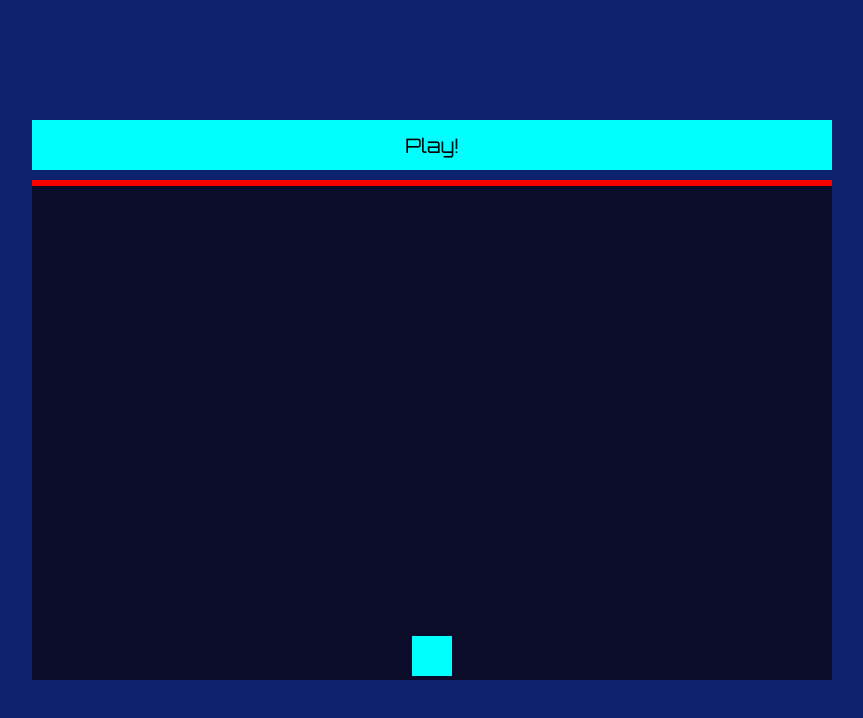
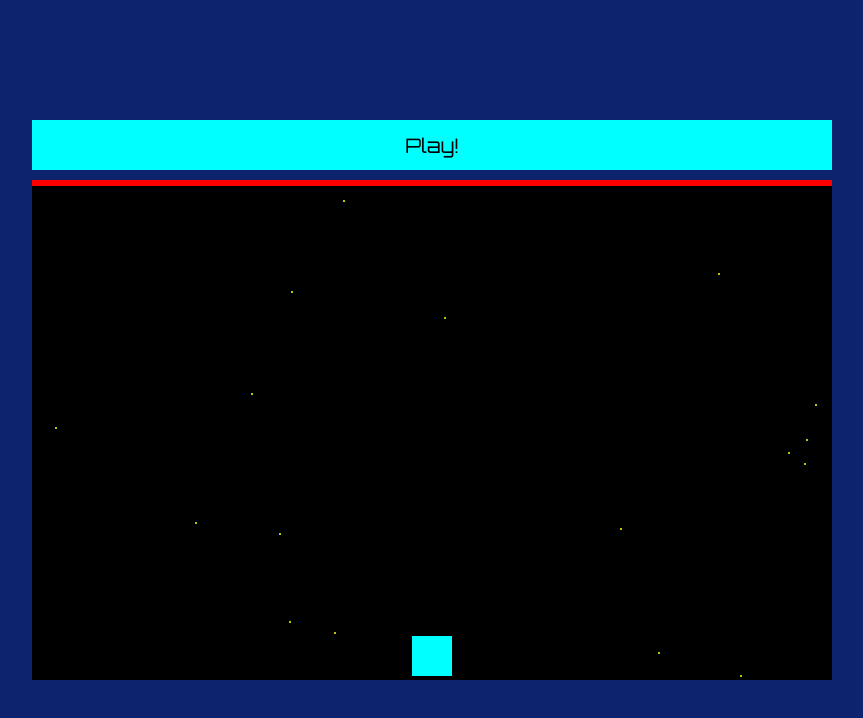
Before and after one commit to mohammed-mehdi-saibat/space-dodger, a plain HTML site: page index.html in a window 1280 px wide. Shown: the whole page, without its empty margins (208-1071 px from the left). Drawn offline with Linux system fonts and the light colour scheme.

Commit message:
feat: add animated yellow stars background effect

```diff
--- a/index.html
+++ b/index.html
@@ -14,7 +14,7 @@
     <title>Space Dodger</title>
   </head>
   <body>
-    <button id="play-btn">Play!</button>
+    <button tabindex="0" id="play-btn">Play!</button>
     <div id="game-container">
       <div id="player" tabindex="0"></div>
     </div>
--- a/script.js
+++ b/script.js
@@ -6,6 +6,7 @@ const play = document.querySelector("#play-btn");
 
 const moveStep = 40;
 const gameContainerWidth = gameContainer.offsetWidth;
+const gameContainerHeight = gameContainer.offsetHeight;
 const playerWidth = player.offsetWidth;
 
 let playerLeft = gameContainerWidth / 2 - playerWidth / 2; // start centered
@@ -60,7 +61,40 @@ play.addEventListener("click", () => {
   play.blur();
   if (!isGameRunning) {
     enemySpawner = setInterval(spawnEnemy, 1000);
+    // setInterval(stars, 100);
     isGameRunning = true;
   }
   play.textContent = "Playing";
 });
+
+function stars() {
+  let star = document.createElement("div");
+  star.classList.add("star");
+
+  const randomTop = Math.random() * gameContainerHeight;
+  const randomLeft = Math.random() * gameContainerWidth;
+
+  star.style.top = `${randomTop}px`;
+  star.style.left = `${randomLeft}px`;
+
+  const moveDistance = Math.random() * 400 + 100; // 100 to 500px
+  star.style.setProperty(
+    "--x",
+    `${Math.random() * moveDistance * 2 - moveDistance}px`
+  );
+  star.style.setProperty(
+    "--y",
+    `${Math.random() * moveDistance * 2 - moveDistance}px`
+  );
+
+  const moveDuration = Math.random() * 2 + 1; // 1 to 3 seconds
+  star.style.animationDuration = `${moveDuration}s`;
+
+  gameContainer.append(star);
+
+  star.addEventListener("animationend", () => {
+    star.remove();
+  });
+}
+
+setInterval(stars, 100);
--- a/style.css
+++ b/style.css
@@ -19,7 +19,7 @@ body {
 #game-container {
   width: 800px;
   height: 500px;
-  background-color: #0b0c2a;
+  background-color: black;
   position: relative;
 }
 
@@ -41,6 +41,7 @@ body {
   bottom: 4px;
   left: 0;
   transition: left 0.1s ease;
+  z-index: 10;
 }
 
 #player:focus {
@@ -72,7 +73,7 @@ body {
   background-color: red;
   position: absolute;
   top: 0;
-  animation: fall 2s linear;
+  animation: fall 1.5s linear;
   z-index: 5;
 }
 
@@ -86,3 +87,20 @@ body {
   }
 }
 /* Enemy spawn animation */
+
+.star {
+  width: 2px;
+  height: 2px;
+  position: absolute;
+  background-color: yellow;
+  border-radius: 50%;
+  animation: move 2s ease-in-out forwards;
+  transform-origin: top left;
+  z-index: 0;
+}
+
+@keyframes move {
+  to {
+    transform: translate((--x), (--y));
+  }
+}
```
Also changed, not shown: 1 other file.
